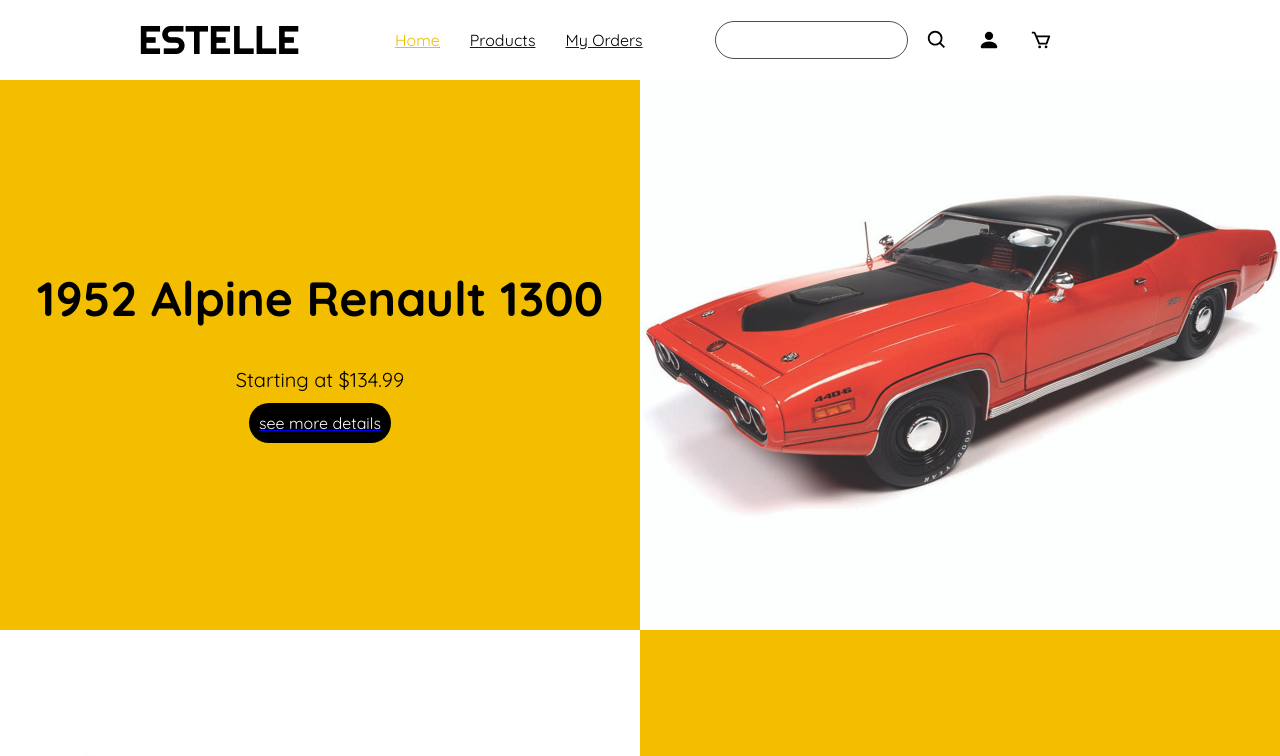
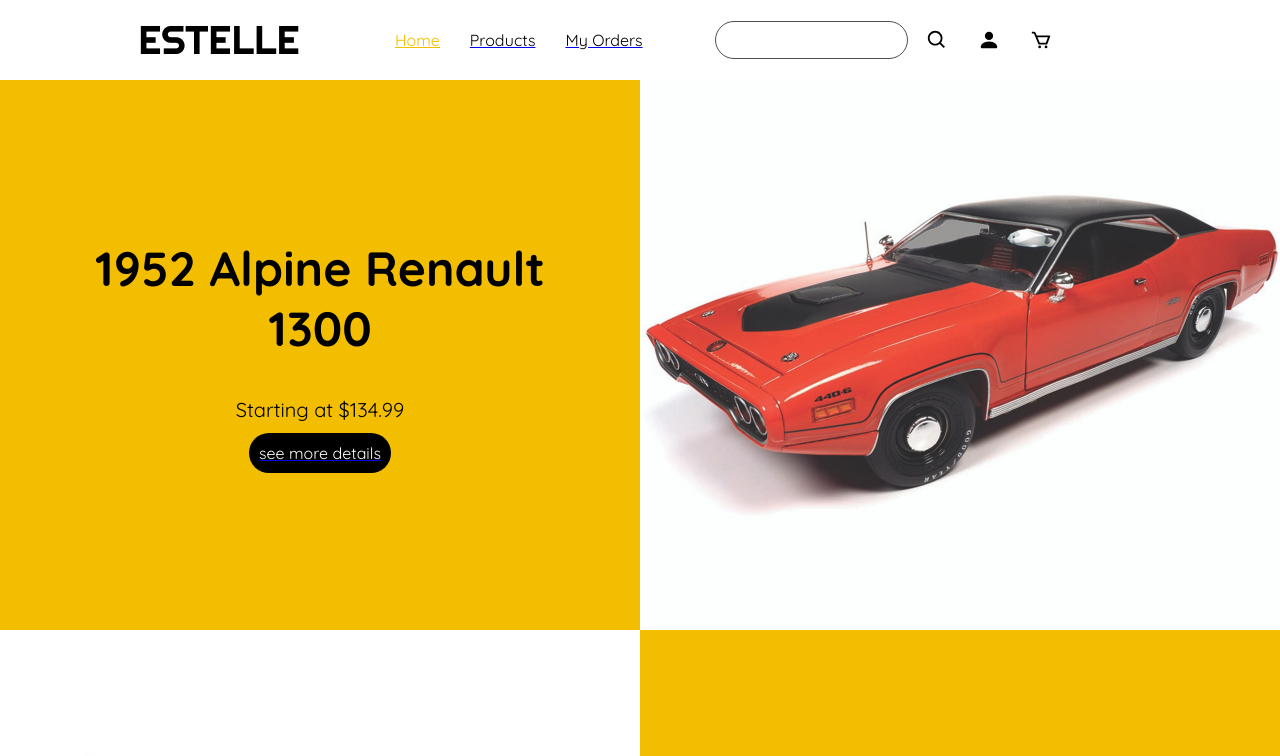
Before and after one commit to iambaangkok/261342-Database-Project-Frontend, a React (Create React App) app: page / in a window 1280 px wide. Shown: the top 756 px of the page. Built offline with nearby package versions, Linux system fonts and the light colour scheme; no server answers.

Commit message:
Added: name word-wrapping

```diff
--- a/src/css/Home.css
+++ b/src/css/Home.css
@@ -64,6 +64,8 @@
     padding: 0px;
     gap: 39px;
 
+    width:100%;
+
     /* Inside auto layout */
     flex: none;
     order: 0;
@@ -77,6 +79,10 @@
     font-size: 48px;
     line-height: 60px;
     /* identical to box height */
+
+    text-align: center;
+    width: 80%;
+    word-wrap: break-word;
 
     color: var(--c-black-100);
 
--- a/src/css/ProductsProductCard.css
+++ b/src/css/ProductsProductCard.css
@@ -100,33 +100,38 @@
     align-items: flex-end;
     gap: 10px;
 
-    /* width: 222px; */
+    width: 100%;
     /* height: 20px; */
 
     /* Inside auto layout */
     flex: none;
     order: 0;
-    align-self: stretch;
+    /* align-self: stretch; */
     flex-grow: 0;
 }
 
 .ProductCardTextsTopName {
-    /* width: 129px;
-    height: 20px; */
 
     font-family: 'Quicksand';
     font-style: normal;
     font-weight: 700;
     font-size: 16px;
     line-height: 20px;
+
     /* identical to box height */
+
+    text-align: left;
+    width: 80%;
+    word-wrap: break-word;
 
     /* Black 100% */
     color: var(--c-black-100);
 
+
     /* Inside auto layout */
     flex: none;
     order: 0;
+    align-self: stretch;
     flex-grow: 0;
 }
 
```
